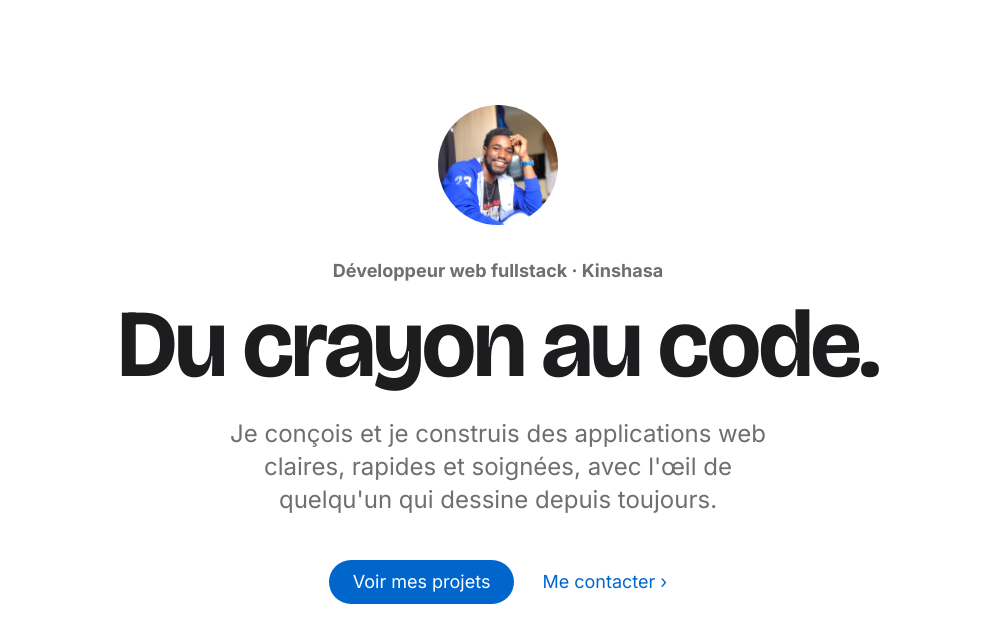
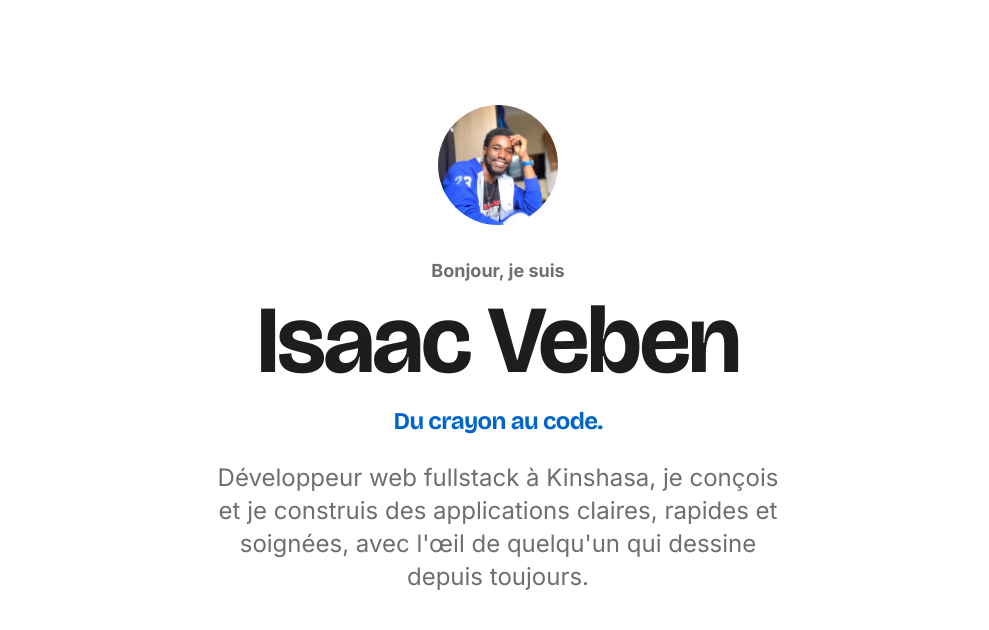
Before and after one commit to veben-cmyk/Mon_Portfolio, a website: page index.html in a window 1280 px wide. Shown: the part 60-690 px from the top of the page, without its empty margins (142-1131 px from the left). Drawn offline with nearby package versions, Linux system fonts and the light colour scheme.

Commit message:
style: mise en avant du nom dans la section d'accueil

```diff
--- a/index.html
+++ b/index.html
@@ -99,18 +99,20 @@
             width="120" height="120"
             class="size-30 rounded-full object-cover reveal"/>
 
-        <p class="mt-8 text-lg font-bold text-muted">
-            Développeur web fullstack · Kinshasa
-        </p>
+        <p class="mt-8 text-lg font-bold text-muted">Bonjour, je suis</p>
 
-        <h1 class="mt-3 font-display text-5xl font-bold leading-none tracking-tight sm:text-7xl md:text-8xl">
-            Du crayon au code.
-        </h1>
+<h1 class="mt-2 font-display text-5xl font-bold leading-none tracking-tight sm:text-7xl md:text-8xl">
+  Isaac Veben
+</h1>
 
-        <p class="mt-6 max-w-xl text-xl leading-snug text-muted sm:text-2xl">
-            Je conçois et je construis des applications web claires, rapides et soignées,
-            avec l'œil de quelqu'un qui dessine depuis toujours.
-        </p>
+<p class="mt-4 font-display text-2xl font-bold tracking-tight text-accent sm:text-4xl">
+  Du crayon au code.
+</p>
+
+<p class="mt-6 max-w-xl text-xl leading-snug text-muted sm:text-2xl">
+  Développeur web fullstack à Kinshasa, je conçois et je construis des applications
+  claires, rapides et soignées, avec l'œil de quelqu'un qui dessine depuis toujours.
+</p>
 
         <div class="mt-10 flex flex-wrap items-center justify-center gap-x-7 gap-y-4">
             <a href="#projets"
```
